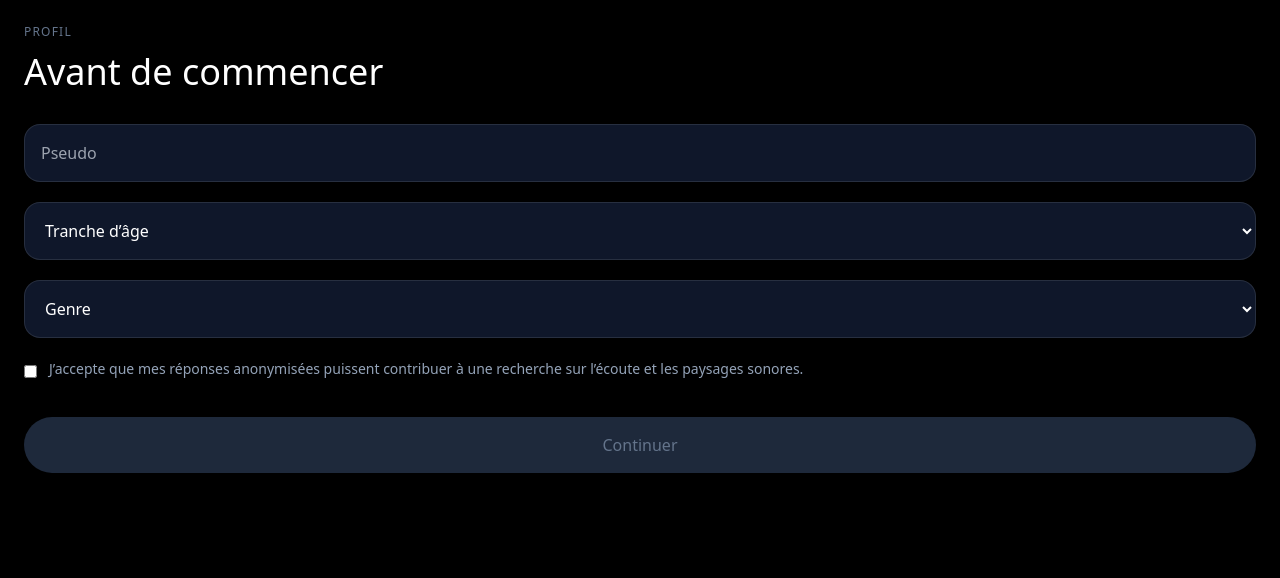
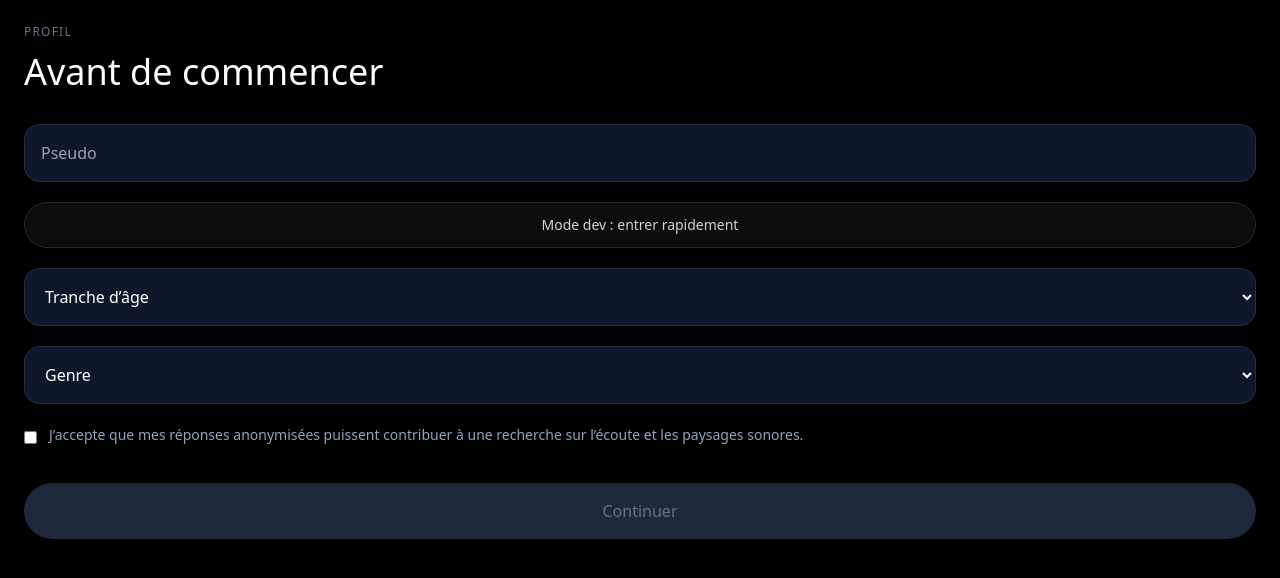
Before and after one commit to pierkiroule/ma-boussole-resonante, a React (Vite) app: page /profile in a window 1280 px wide. Shown: the top 578 px of the page. Built offline with nearby package versions, Linux system fonts and the light colour scheme; no server answers.

Commit message:
Add dev quick profile button

```diff
--- a/src/pages/Profile.jsx
+++ b/src/pages/Profile.jsx
@@ -6,14 +6,12 @@ import { useAppStore } from '../store/useAppStore'
 
 export default function Profile() {
   const navigate = useNavigate()
-
   const setProfile = useAppStore((s) => s.setProfile)
 
   const [pseudo, setPseudo] = useState('')
   const [ageRange, setAgeRange] = useState('')
   const [gender, setGender] = useState('')
   const [consent, setConsent] = useState(false)
-
   const [loading, setLoading] = useState(false)
   const [error, setError] = useState('')
 
@@ -24,24 +22,10 @@ export default function Profile() {
     consent &&
     !loading
 
-  async function handleSubmit(e) {
-    e.preventDefault()
-
-    setError('')
-
-    if (!canSubmit) {
-      setError('Merci de compléter le profil.')
-      return
-    }
-
+  async function saveProfile(profilePayload) {
     setLoading(true)
 
-    const profile = await createProfile({
-      pseudo: pseudo.trim(),
-      age_range: ageRange,
-      gender,
-      research_consent: consent,
-    })
+    const profile = await createProfile(profilePayload)
 
     setLoading(false)
 
@@ -52,6 +36,34 @@ export default function Profile() {
 
     setProfile(profile)
     navigate('/experiences')
+  }
+
+  async function handleSubmit(e) {
+    e.preventDefault()
+    setError('')
+
+    if (!canSubmit) {
+      setError('Merci de compléter le profil.')
+      return
+    }
+
+    await saveProfile({
+      pseudo: pseudo.trim(),
+      age_range: ageRange,
+      gender,
+      research_consent: consent,
+    })
+  }
+
+  async function handleDevMode() {
+    setError('')
+
+    await saveProfile({
+      pseudo: `dev-${Date.now()}`,
+      age_range: '26-40',
+      gender: 'Préfère ne pas répondre',
+      research_consent: true,
+    })
   }
 
   return (
@@ -74,6 +86,15 @@ export default function Profile() {
           placeholder="Pseudo"
           className="rounded-2xl bg-slate-900 border border-white/10 p-4 outline-none"
         />
+
+        <button
+          type="button"
+          onClick={handleDevMode}
+          disabled={loading}
+          className="rounded-full p-3 bg-white/5 border border-white/10 text-slate-300 text-sm"
+        >
+          Mode dev : entrer rapidement
+        </button>
 
         <select
           value={ageRange}
```
